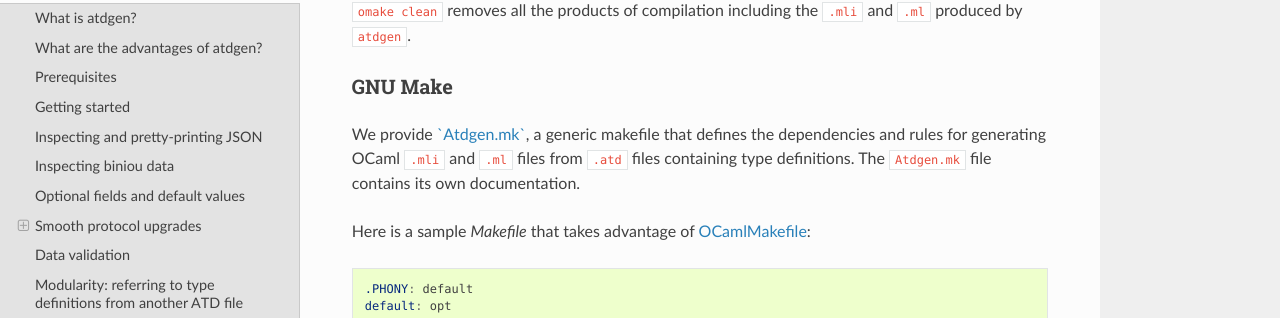
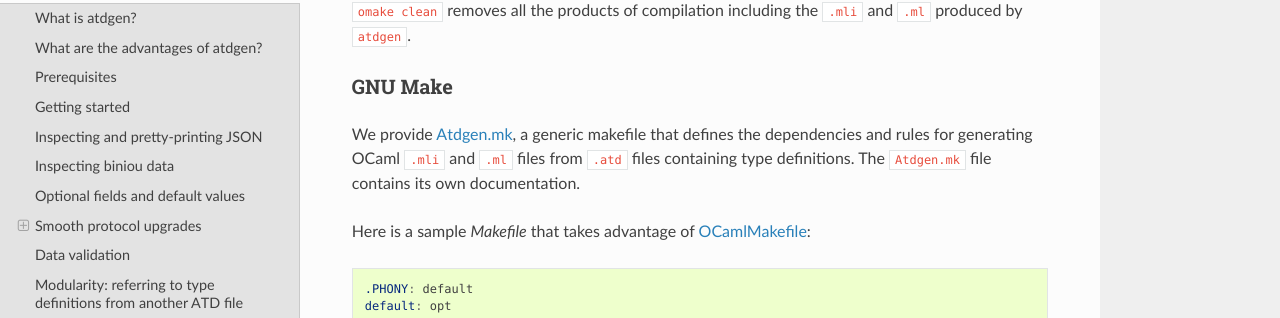
Before and after one commit to ahrefs/atd, a Sphinx documentation site: the page built from doc/tutorial.rst, in a window 1280 px wide and 900 px high, scrolled down 19706 px. Shown: the part 133-451 px from the top of the window. Built offline with Sphinx 7.4.7 and the Read the Docs theme 2.0.0, drawn with Linux system fonts in a browser that asks for light colours.

Commit message:
Formatting

```diff
--- a/doc/tutorial.rst
+++ b/doc/tutorial.rst
@@ -1131,7 +1131,7 @@ and ``.ml`` produced by ``atdgen``.
 GNU Make
 --------
 
-We provide `\`Atdgen.mk\` <https://github.com/mjambon/atdgen-make>`__, a generic
+We provide `Atdgen.mk <https://github.com/mjambon/atdgen-make>`__, a generic
 makefile that defines the dependencies and rules for generating OCaml ``.mli`` and
 ``.ml`` files from ``.atd`` files containing type definitions. The ``Atdgen.mk`` file
 contains its own documentation.
```
